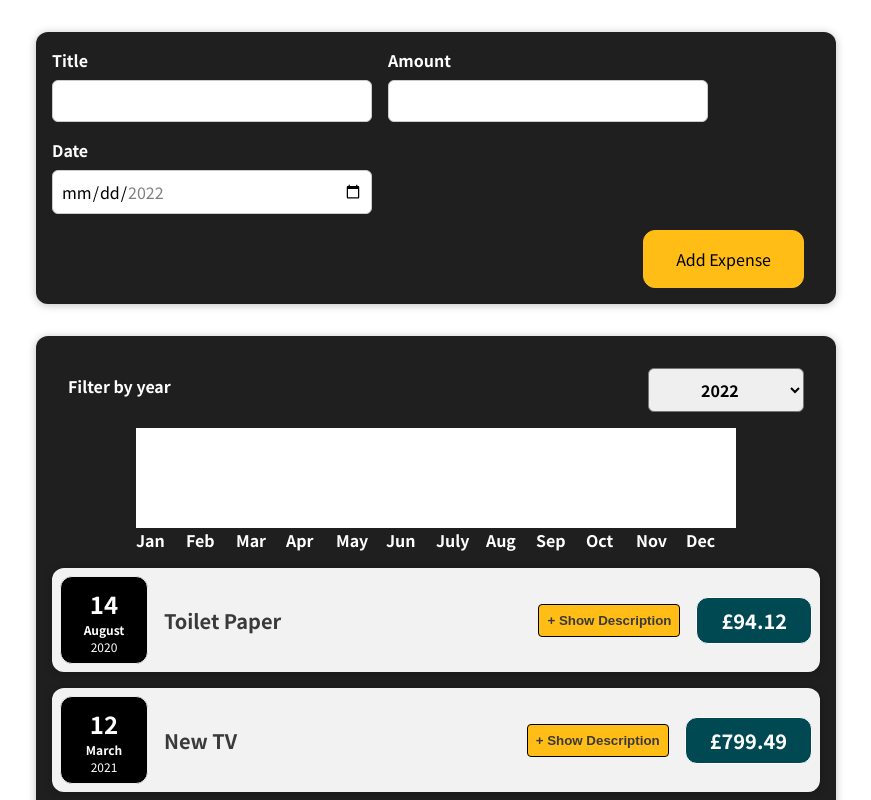
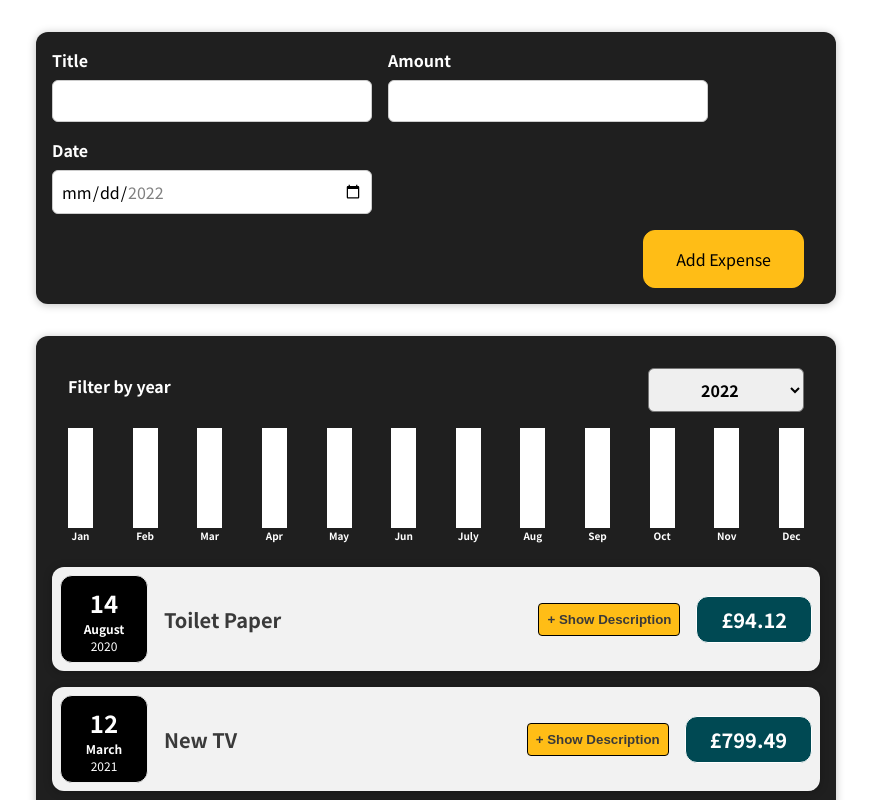
Before and after one commit to Vixy88/expensetracker, a React (Create React App) app: page / in a window 1280 px wide. Shown: the top 800 px of the page, without its empty margins (204-1075 px from the left). Built offline with nearby package versions, Linux system fonts and the light colour scheme.

Commit message:
added more styling to bar charts

```diff
--- a/src/components/Expenses/ExpensesFilter/ExpensesFilter.css
+++ b/src/components/Expenses/ExpensesFilter/ExpensesFilter.css
@@ -24,13 +24,22 @@
 }
 
 .expenses-filer__bar {
-  width: 10px;
   height: 100px;
   background-color: #fff;
-  width: 50px;
+  width: 25px;
 }
 
 .expenses-filer__barchart {
   display: flex;
-  justify-content: center;
+  justify-content: space-between;
 }
+
+.center {
+  display: flex;
+  flex-direction: column;
+  text-align: center;
+}
+
+.center label {
+  font-size: 10px;
+}
--- a/src/components/Expenses/ExpensesFilter/ExpensesFilter.js
+++ b/src/components/Expenses/ExpensesFilter/ExpensesFilter.js
@@ -15,51 +15,51 @@ const ExpensesFilter = ({ items }) => {
         </select>
       </div>
       <div className="expenses-filer__barchart">
-        <div>
+        <div className="center">
           <div className="expenses-filer__bar"></div>
           <label>Jan</label>
         </div>
-        <div>
+        <div className="center">
           <div className="expenses-filer__bar"></div>
           <label>Feb</label>
         </div>
-        <div>
+        <div className="center">
           <div className="expenses-filer__bar"></div>
           <label>Mar</label>
         </div>
-        <div>
+        <div className="center">
           <div className="expenses-filer__bar"></div>
           <label>Apr</label>
         </div>
-        <div>
+        <div className="center">
           <div className="expenses-filer__bar"></div>
           <label>May</label>
         </div>
-        <div>
+        <div className="center">
           <div className="expenses-filer__bar"></div>
           <label>Jun</label>
         </div>
-        <div>
+        <div className="center">
           <div className="expenses-filer__bar"></div>
           <label>July</label>
         </div>
-        <div>
+        <div className="center">
           <div className="expenses-filer__bar"></div>
           <label>Aug</label>
         </div>
-        <div>
+        <div className="center">
           <div className="expenses-filer__bar"></div>
           <label>Sep</label>
         </div>
-        <div>
+        <div className="center">
           <div className="expenses-filer__bar"></div>
           <label>Oct</label>
         </div>
-        <div>
+        <div className="center">
           <div className="expenses-filer__bar"></div>
           <label>Nov</label>
         </div>
-        <div>
+        <div className="center">
           <div className="expenses-filer__bar"></div>
           <label>Dec</label>
         </div>
```
